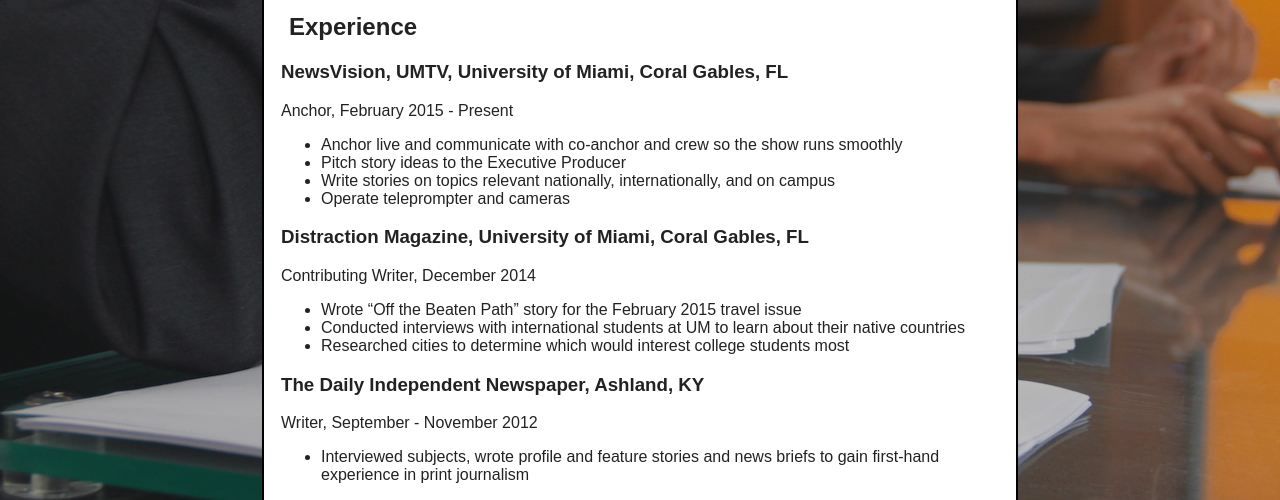
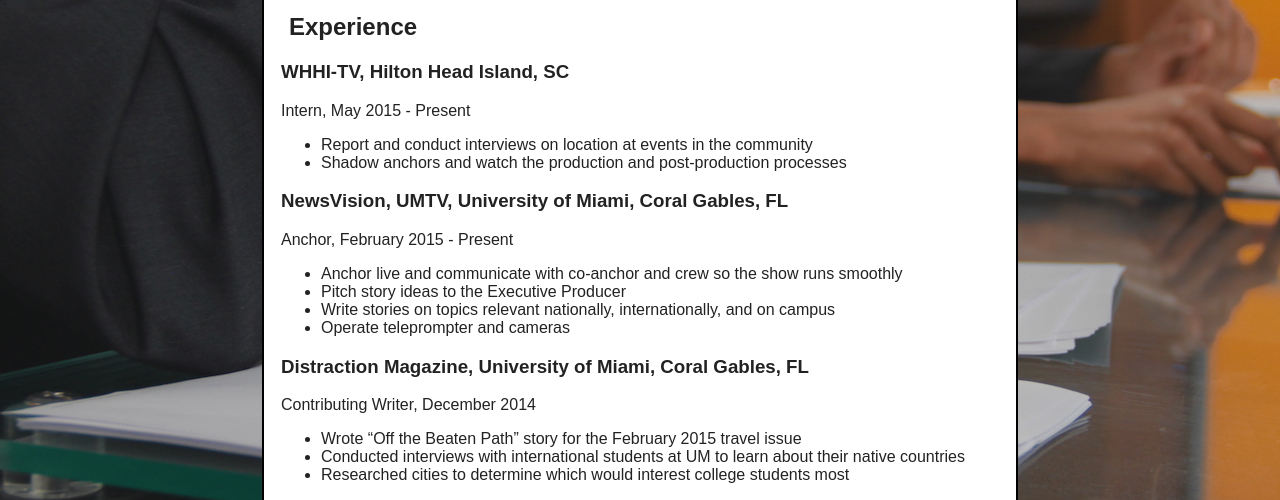
Before and after one commit to mcanty/mcanty.github.io, a plain HTML site: page resume.html in a window 1280 px wide. Shown: the part 267-767 px from the top of the page. Drawn offline with nearby package versions, Linux system fonts and the light colour scheme; a web font is replaced by a local one.

Commit message:
fixed img added WHHI to resume

```diff
--- a/resume.html
+++ b/resume.html
@@ -37,6 +37,13 @@
       <main>
         <section id="experience">
           <h2>Experience</h2>
+          <article>
+            <h3>WHHI-TV, Hilton Head Island, SC </h3>
+            <p>Intern, May 2015 - Present</p>
+            <ul>
+              <li>Report and conduct interviews on location at events in the community</li>
+              <li>Shadow anchors and watch the production and post-production processes </li>
+          </article>
           <article>
             <h3>NewsVision, UMTV, University of Miami, Coral Gables, FL</h3>
             <p>Anchor, February 2015 - Present</p>
```
Also changed, not shown: index.html (+1 -1 lines).
